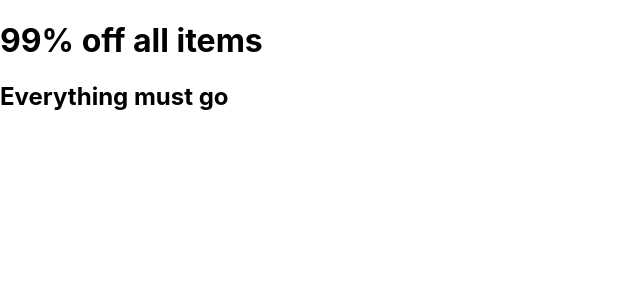
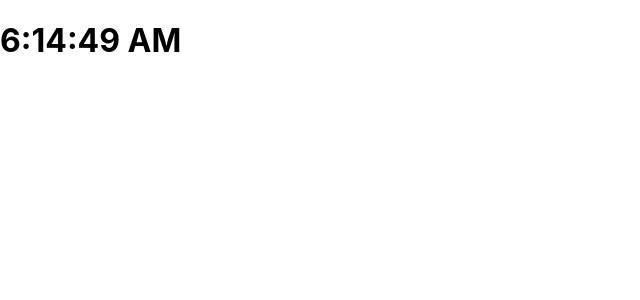
Before and after one commit to kavinduUdhara/react-coursera, a React (Create React App) app in the folder app2/: page / in a window 1280 px wide. Shown: the top 300 px of the page, without its empty margins (0-640 px from the left). Built offline with nearby package versions, Linux system fonts and the light colour scheme.

Commit message:
done data flow in react

```diff
--- a/app2/src/App.js
+++ b/app2/src/App.js
@@ -1,5 +1,5 @@
 import './App.css';
-import Promo from './components/Promo';
+import Child from './components/Child';
 
 let data = {
   heading : "99% off all items",
@@ -7,12 +7,10 @@
 }
 
 function App() {
+  const date = new Date();
   return (
     <div>
-      <Promo
-        heading = {data.heading}
-        callToAction = {data.callToAction}
-      />
+      <Child message={date.toLocaleTimeString()}/>
     </div>
   );
 }
--- /dev/null
+++ b/app2/src/components/Child.js
@@ -0,0 +1,5 @@
+export default function Child(props){
+    return(
+        <h1>{props.message}</h1>
+    )
+}
```
